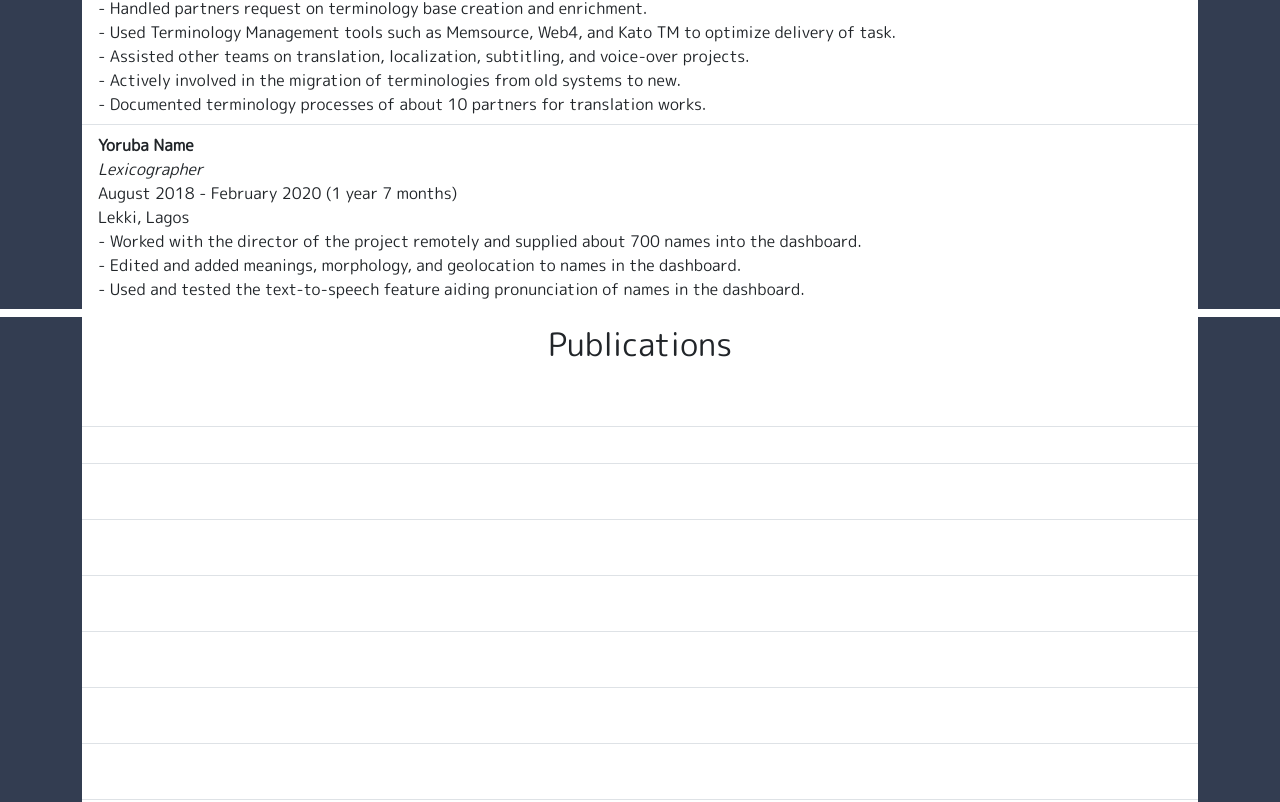
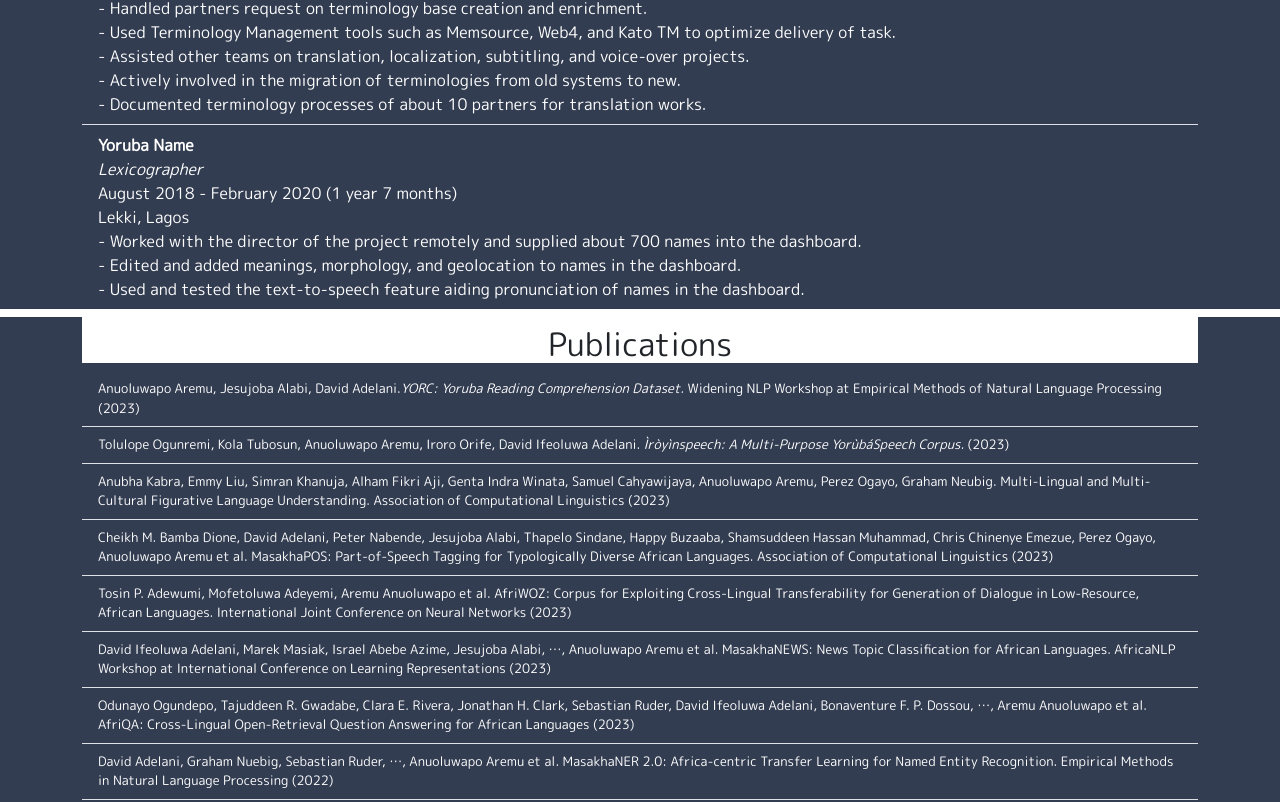
Before and after one commit to sam4rano/portfolio_aremu, a React (Vite) app: page / in a window 1280 px wide. Shown: the part 1598-2400 px from the top of the page. Built offline with nearby package versions, Linux system fonts and the light colour scheme; a web font is replaced by a local one.

Commit message:
specificity issue resolved

```diff
--- a/src/components/Publication.jsx
+++ b/src/components/Publication.jsx
@@ -14,7 +14,7 @@ const Publication = () => {
 	<div className="bgpub">
 
     <Container className="" style={{style}}>
-      <ListGroup variant="flush" className="bg-white text-dark">
+      <ListGroup variant="flush" className="pubcon text-dark">
         <h2 className="text-center pt-2">Publications</h2>
         <ListGroup.Item as="li" className="pblst text-white">
           <strong>Anuoluwapo Aremu, Jesujoba Alabi, David Adelani.</strong>
--- a/src/components/experience.css
+++ b/src/components/experience.css
@@ -1,7 +1,8 @@
-.bgexperience {
+.bgexperience .lst {
 	background-color: #333D51;
+	color: white;
 }
-.lst {
+.lst, .lst1 {
 	background-color: #333D51;
 	color:white;
 }
--- a/src/components/pub.css
+++ b/src/components/pub.css
@@ -1,3 +1,11 @@
-.bgpub, .pblst {
+.bgpub {
 	background-color: #333D51;
 }
+
+.pubcon .pblst {
+	background-color:#333D51 ;
+}
+h2 {
+	background-color: white;
+	color:black;
+}
```
